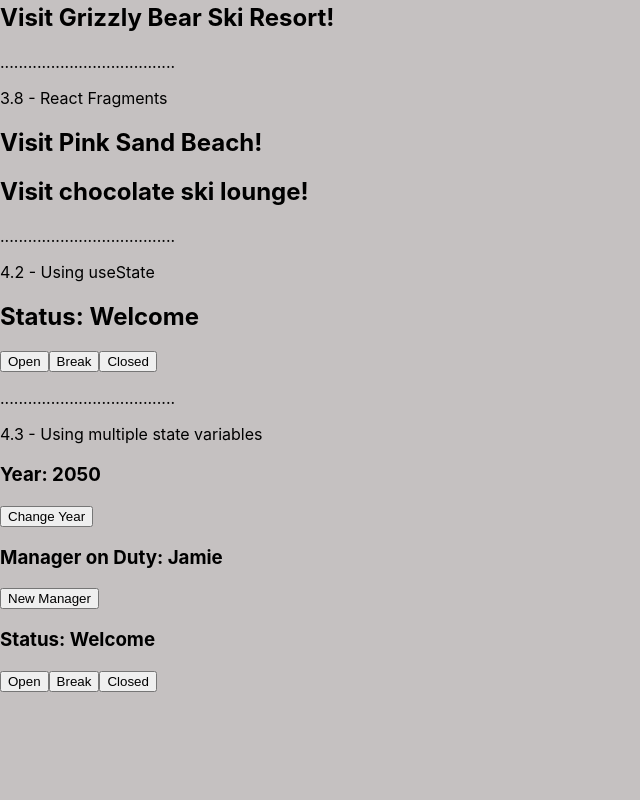
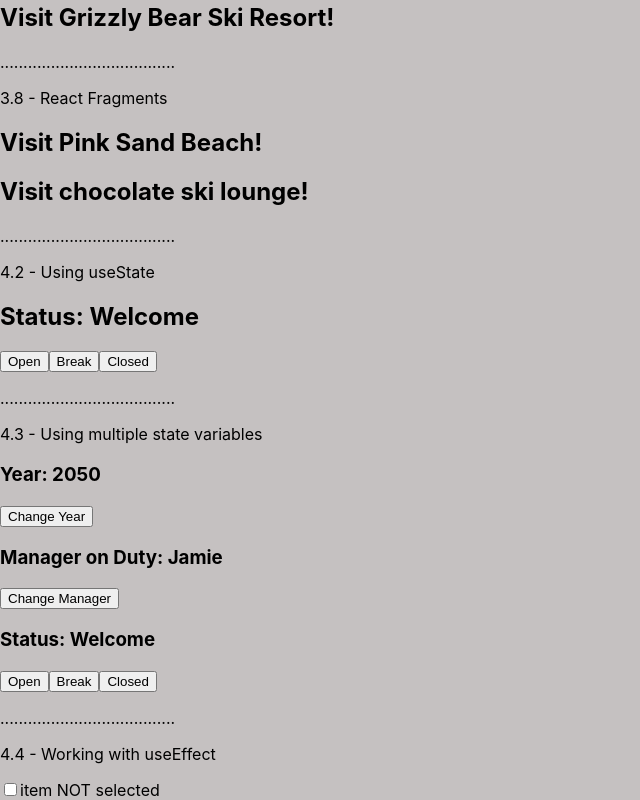
Before and after one commit to nilipatel97/linkedin-learning-react-js, a React (Create React App) app in the folder my-app/: page / in a window 1280 px wide. Shown: the part 1504-2304 px from the top of the page, without its empty margins (0-640 px from the left). Before the commit the page ends 2196 px from the top, so only its background shows below. Built offline with nearby package versions, Linux system fonts and the light colour scheme.

Commit message:
add examples for useEffect (4.4)'

```diff
--- a/my-app/public/index.html
+++ b/my-app/public/index.html
@@ -71,7 +71,9 @@
     <p>......................................</p>
     <p>4.3 - Using multiple state variables</p>
     <div id="root14"></div>
-
+    <p>......................................</p>
+    <p>4.4 - Working with useEffect</p>
+    <div id="root15"></div>
 
 
 
--- a/my-app/src/index.js
+++ b/my-app/src/index.js
@@ -1,4 +1,4 @@
-import React, {useState} from "react";
+import React, {useState, useEffect} from "react";
 import ReactDOM from "react-dom/client";
 import "./index.css";
 
@@ -366,16 +366,20 @@ console.log(moderate);
  const root14 = ReactDOM.createRoot(document.getElementById("root14"));
 
  function UseStateExample2() {
+   // NOTE: there are three states here!
    const [year, setYear] = useState(2050);
-   const [manager, setManager] = useState ("Jamie");
+   const [PIC, setManager] = useState ("Jamie");
    const [status, setStatus] = useState("Welcome"); // first value is state value, second value is function to update the state value. Can set a default status
+
    return (
      <div>
        <h3>Year: {year}</h3>
        <button onClick={() => setYear(year +1)}>Change Year</button>
 
-       <h3>Manager on Duty: {manager}</h3>
-       <button onClick={() => setManager("Kevin")}>New Manager</button>
+
+       <h3>Manager on Duty: {PIC ? "Jamie" : "Kevin"} </h3>
+       <button onClick={() => setManager(!PIC)}>Change Manager</button>
+
 
        <h3>Status: {status}</h3>
        <button onClick ={() => setStatus("We're Open")}>Open</button>
@@ -388,3 +392,24 @@ console.log(moderate);
  root14.render(
    <UseStateExample2></UseStateExample2>
  );
+
+ /******************************** [4.4] Working with useEffect ************************************** */
+ function Checkbox() {
+  const [checked, setChecked] = useState(false); // checked is the state variable, and setChecked is the function that changes that variable.
+
+  // effects: things we want the component to do other than return UI
+  useEffect(() => {
+    console.log(`checked: ${checked.toString()}`)
+  })
+
+  return(
+    <>
+    <input type="checkbox" value={checked} onClick={()=>setChecked(!checked)}></input>
+    {checked ? "item selected" : "item NOT selected"}
+    </>
+  )
+}
+
+const root15 = ReactDOM.createRoot(document.getElementById("root15"));
+
+root15.render(<Checkbox></Checkbox>)
```
